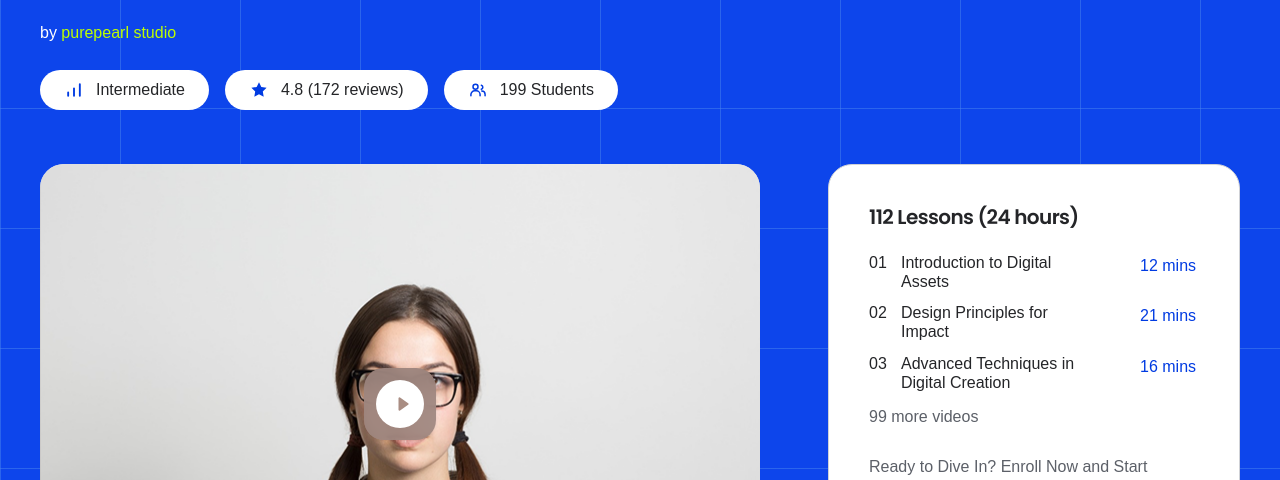
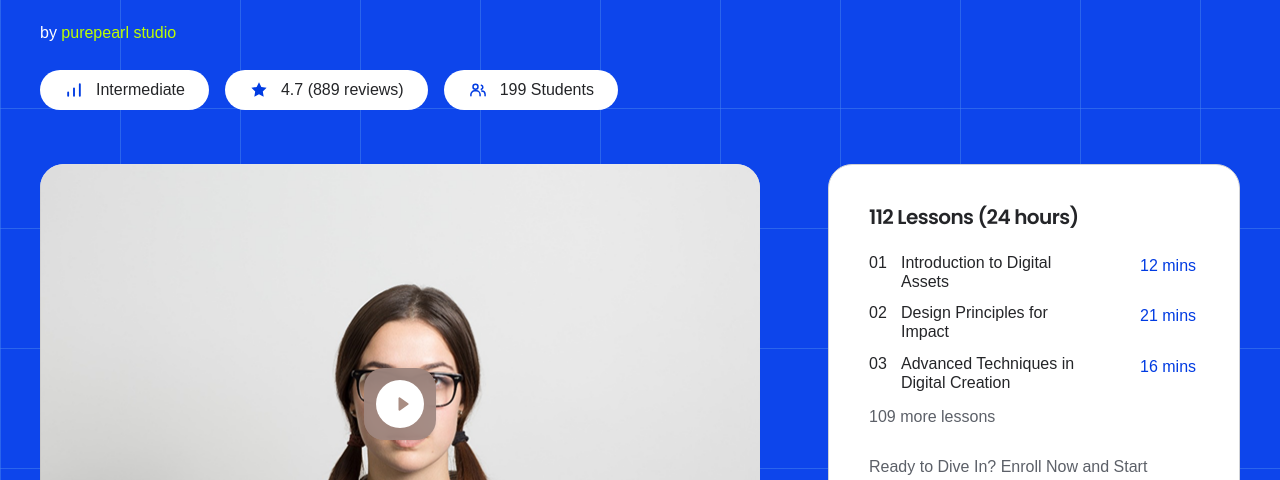
Before and after one commit to billalhossainjoy/bytespacenew, a Next.js app: page /courses/build-digital-asset in a window 1280 px wide. Shown: the part 252-732 px from the top of the page. Built offline with nearby package versions, Linux system fonts and the light colour scheme; a web font is replaced by a local one.

Commit message:
fix: align course detail totals

```diff
--- a/src/components/course-details/CourseHero.tsx
+++ b/src/components/course-details/CourseHero.tsx
@@ -7,7 +7,10 @@ import { CourseSidebar } from "./CourseSidebar";
 
 const courseStats = [
   { icon: "level", label: courseSummary.level },
-  { icon: "star", label: courseSummary.rating },
+  {
+    icon: "star",
+    label: `${courseSummary.rating} (${courseSummary.reviewCount} reviews)`,
+  },
   { icon: "students", label: courseSummary.students },
 ] as const;
 
--- a/src/components/course-details/CourseSidebar.tsx
+++ b/src/components/course-details/CourseSidebar.tsx
@@ -10,13 +10,15 @@ import {
 
 import { CourseIcon } from "./CourseIcon";
 
+const remainingLessonCount = courseSummary.lessonCount - lessonPreview.length;
+
 export function CourseSidebar() {
   return (
     <aside className="relative z-20 rounded-[24px] border border-shuttle-gray-200 bg-white p-10 text-shuttle-gray-950 lg:h-[960px]">
       <div className="flex flex-col gap-6">
         <div className="flex flex-col gap-6">
           <h2 className="font-heading text-heading-xs font-semibold tracking-[-0.03em]">
-            {courseSummary.lessonCount}
+            {courseSummary.lessonCount} Lessons ({courseSummary.duration})
           </h2>
 
           <div className="flex flex-col gap-3">
@@ -29,7 +31,9 @@ export function CourseSidebar() {
                 <span className="whitespace-nowrap text-persian-blue-800">{lesson.duration}</span>
               </div>
             ))}
-            <p className="text-body-m text-shuttle-gray-700">99 more videos</p>
+            <p className="text-body-m text-shuttle-gray-700">
+              {remainingLessonCount} more lessons
+            </p>
           </div>
         </div>
 
--- a/src/components/course-details/tabs/ReviewsCourse.tsx
+++ b/src/components/course-details/tabs/ReviewsCourse.tsx
@@ -1,16 +1,12 @@
 import Image from "next/image";
 
-import { reviews } from "@/data/courseDetails";
+import {
+  courseRatingBreakdown,
+  courseSummary,
+  reviews,
+} from "@/data/courseDetails";
 
 import { CourseIcon } from "../CourseIcon";
-
-const ratingRows = [
-  { count: 720, value: 82 },
-  { count: 120, value: 32 },
-  { count: 21, value: 10 },
-  { count: 12, value: 5 },
-  { count: 16, value: 4 },
-];
 
 export function ReviewsCourse() {
   return (
@@ -26,19 +22,34 @@ export function ReviewsCourse() {
         <div className="grid h-[112px] place-items-center rounded-[8px] bg-electric-lime-400 text-center text-shuttle-gray-950">
           <div>
             <p className="text-body-xs">Ratings</p>
-            <p className="font-heading text-[32px] font-semibold leading-none">4.7</p>
+            <p className="font-heading text-[32px] font-semibold leading-none">
+              {courseSummary.rating}
+            </p>
           </div>
         </div>
 
         <div className="space-y-2">
-          {ratingRows.map((row, index) => (
-            <div className="grid grid-cols-[1fr_120px_34px] items-center gap-4" key={row.count}>
+          {courseRatingBreakdown.map((row) => (
+            <div
+              aria-label={`${row.count} ${row.stars}-star reviews`}
+              className="grid grid-cols-[1fr_120px_34px] items-center gap-4"
+              key={row.stars}
+            >
               <div className="h-2 overflow-hidden rounded-full bg-shuttle-gray-100">
-                <div className="h-full rounded-full bg-electric-lime-400" style={{ width: `${row.value}%` }} />
+                <div
+                  className="h-full rounded-full bg-electric-lime-400"
+                  style={{
+                    width: `${(row.count / courseSummary.reviewCount) * 100}%`,
+                  }}
+                />
               </div>
               <div className="flex justify-end gap-1 text-shuttle-gray-700">
                 {Array.from({ length: 5 }, (_, starIndex) => (
-                  <CourseIcon className={`size-4 ${starIndex < 5 - index ? "opacity-100" : "opacity-35"}`} key={starIndex} name="star" />
+                  <CourseIcon
+                    className={`size-4 ${starIndex < row.stars ? "opacity-100" : "opacity-35"}`}
+                    key={starIndex}
+                    name="star"
+                  />
                 ))}
               </div>
               <span className="text-body-xs">{row.count}</span>
--- a/src/data/courseDetails.ts
+++ b/src/data/courseDetails.ts
@@ -1,15 +1,34 @@
 export type CourseTab = "about" | "lessons" | "reviews";
 
 export const courseDetailsPath = "/courses/build-digital-asset";
+
+export const courseRatingBreakdown = [
+  { count: 720, stars: 5 },
+  { count: 120, stars: 4 },
+  { count: 21, stars: 3 },
+  { count: 12, stars: 2 },
+  { count: 16, stars: 1 },
+] as const;
+
+const reviewCount = courseRatingBreakdown.reduce(
+  (total, row) => total + row.count,
+  0,
+);
+const ratingTotal = courseRatingBreakdown.reduce(
+  (total, row) => total + row.count * row.stars,
+  0,
+);
 
 export const courseSummary = {
   title: "Build Digital Asset: A Comprehensive Guide",
   subtitle: "Unlock the Power of Digital Creation with Expert Guidance",
   author: "purepearl studio",
   level: "Intermediate",
-  rating: "4.8 (172 reviews)",
+  rating: Math.round((ratingTotal / reviewCount) * 10) / 10,
+  reviewCount,
   students: "199 Students",
-  lessonCount: "112 Lessons (24 hours)",
+  lessonCount: 112,
+  duration: "24 hours",
   price: 25,
 };
 
@@ -67,6 +86,11 @@ export const courseModules = [
       "Master the principles that drive impactful designs with lessons such as 'Color Theory in Digital Design' and 'Typography Essentials.' Elevate your visual communication skills.",
   },
   {
+    title: "Module 3: Advanced Techniques in Digital Creation",
+    description:
+      "Build on the fundamentals with advanced composition, reusable workflows, and practical production techniques for polished digital assets.",
+  },
+  {
     title: "Module 4: User-Centric Design Strategies",
     description:
       "Understand 'Design Thinking in Digital Creation' and delve into 'User Experience (UX) Essentials.' Craft digital assets with a focus on user-centric design.",
```
